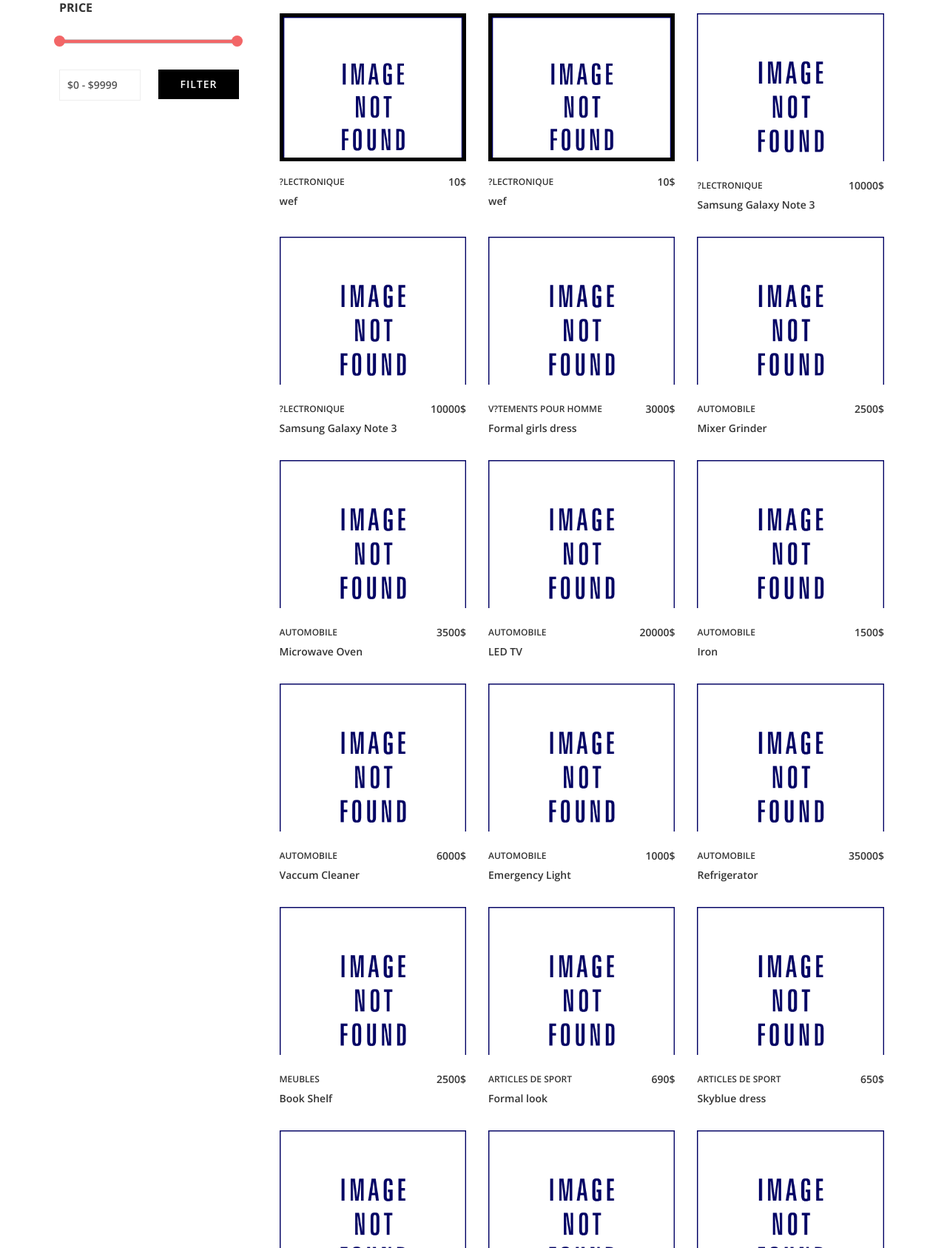
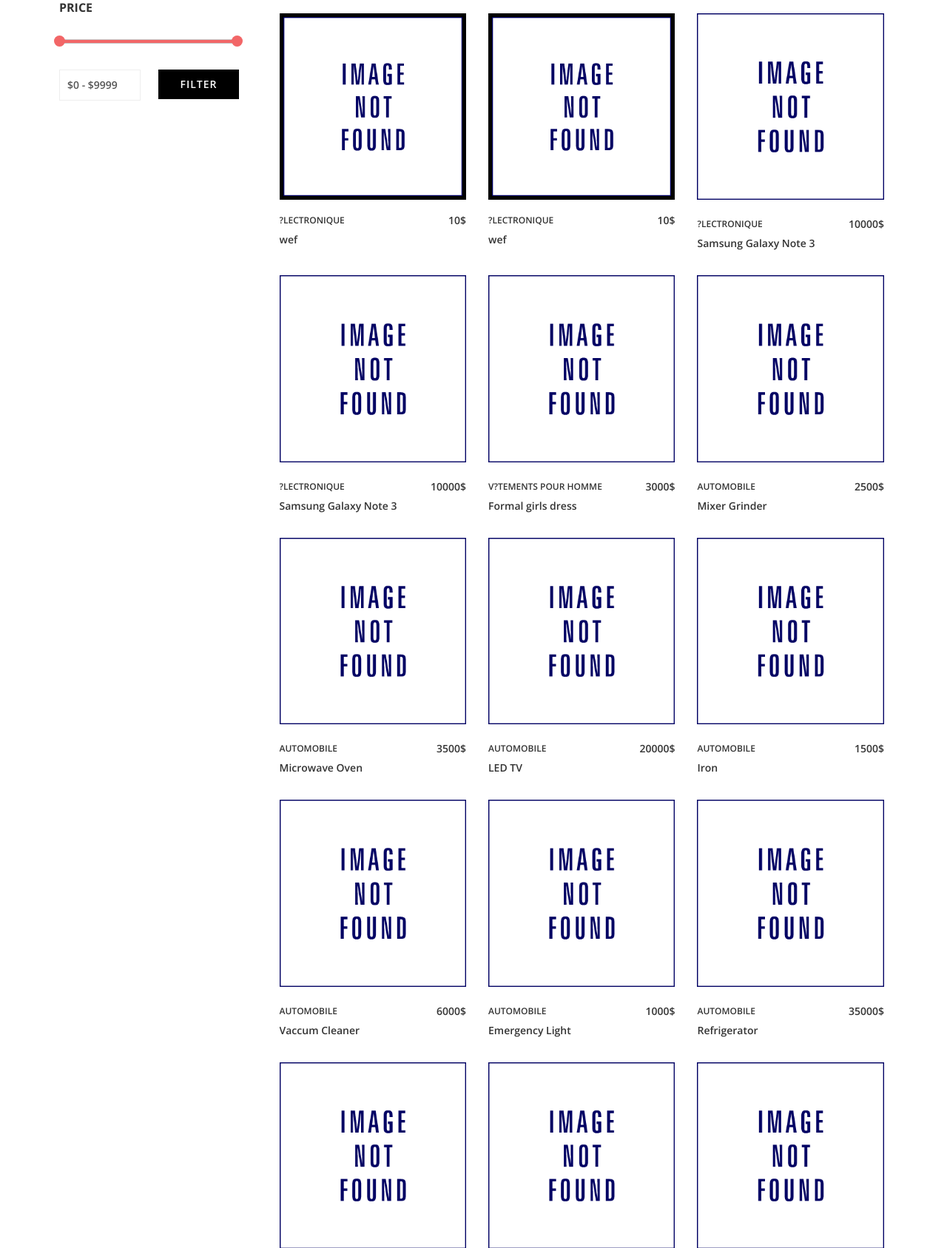
Before and after one commit to primopietro/4sail, a PHP site: page /4sail/ in a window 1280 px wide. Shown: the part 228-1915 px from the top of the page at 74% size. Run offline with PHP 8.4, Linux system fonts and the light colour scheme; data comes from the database, SQL or seed files in the repository; data that the repository does not hold is empty; some libraries are stand-ins or nearby versions; some web fonts are replaced.

Commit message:
better thumbnails
ya

```diff
--- a/style/style.css
+++ b/style/style.css
@@ -14,7 +14,7 @@
 @media screen and (min-width: 800px) {
 
     .product-img {
-		max-height:200px !important;
+		max-height:300px !important;
 		overflow:hidden;
 	}
 }
```
